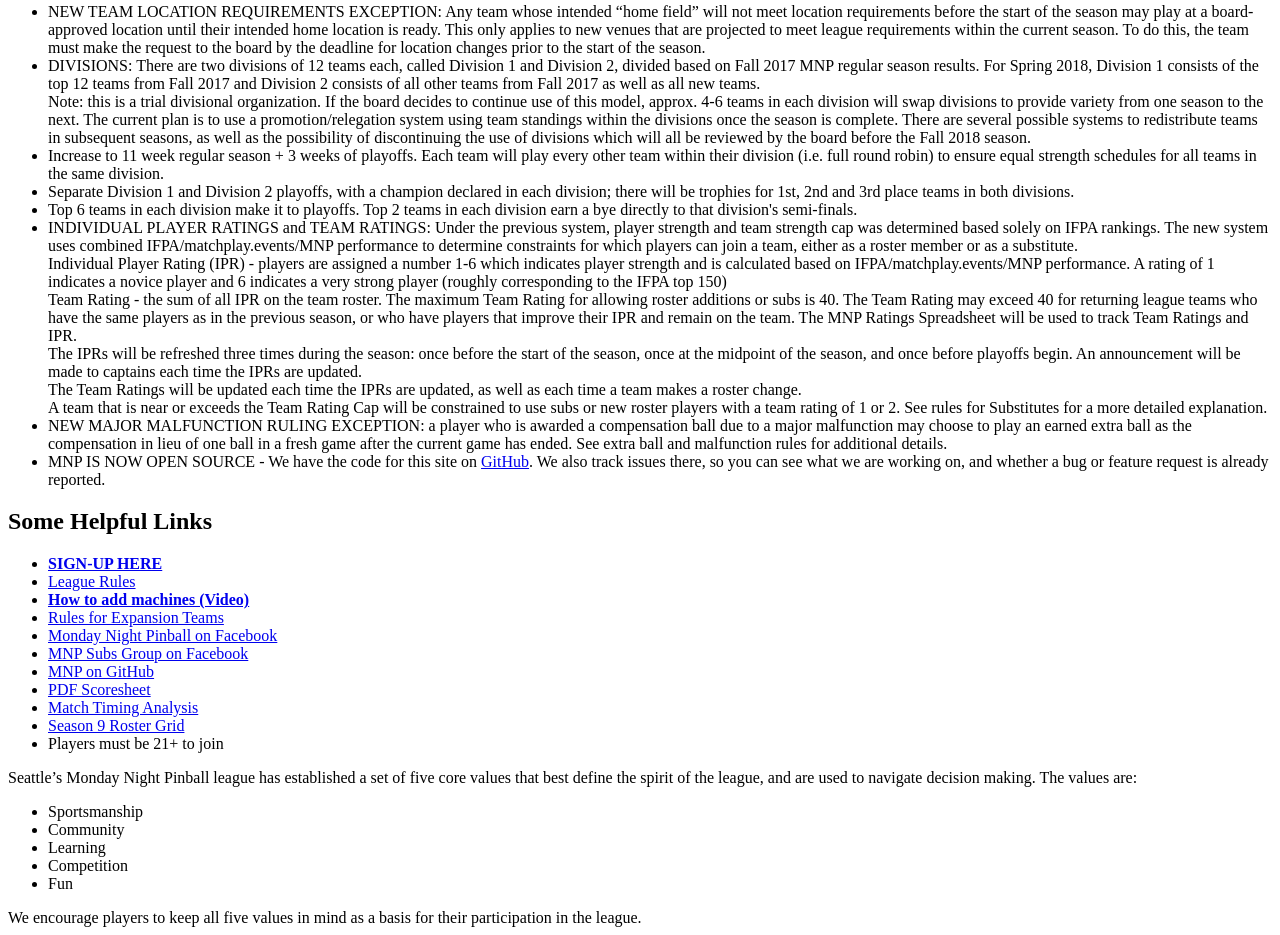
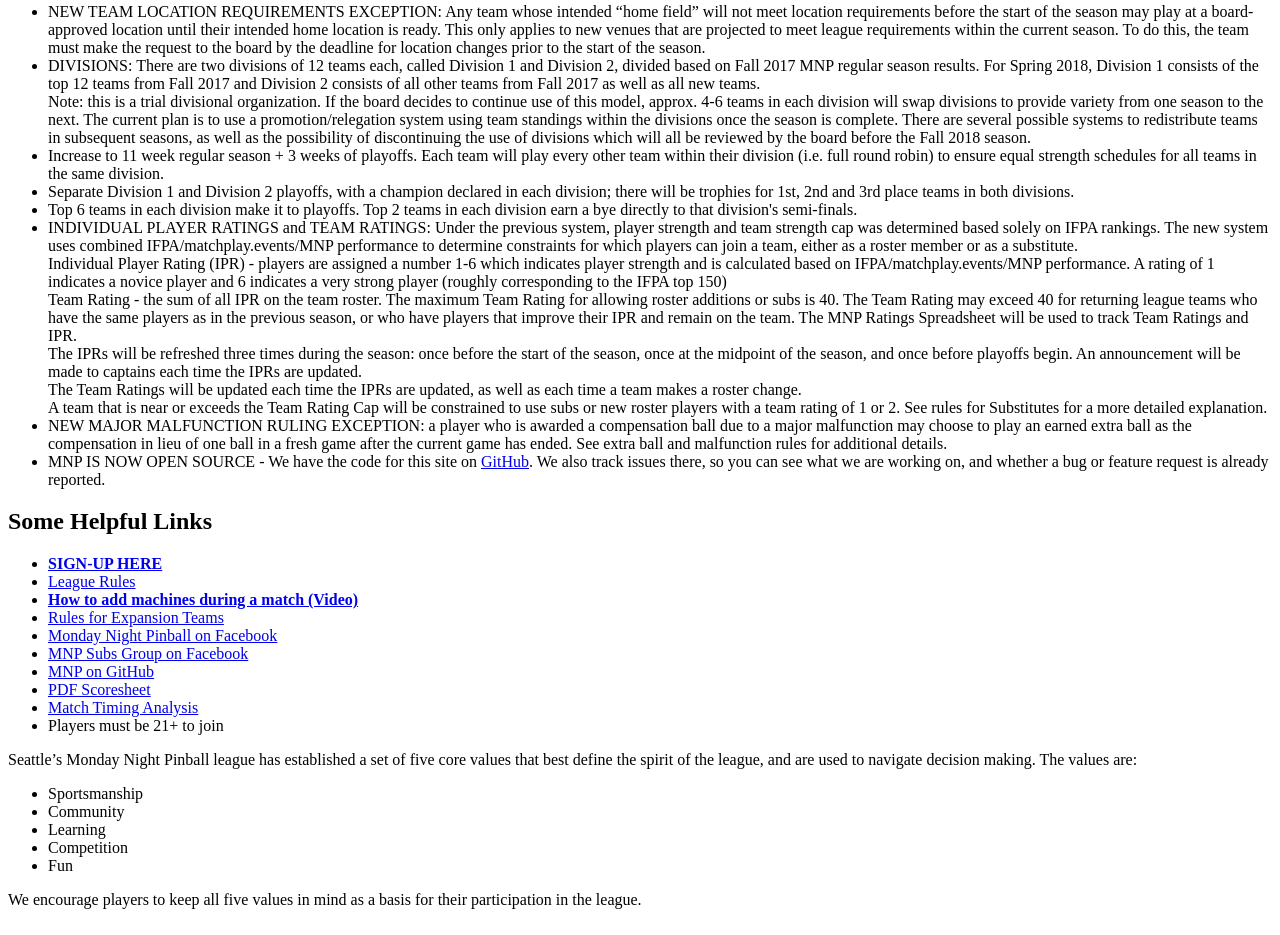
Before and after one commit to mondaynightpinball/main, a website: page template/index.html in a window 1280 px wide. Shown: the part 232-1167 px from the top of the page. Drawn offline with Linux system fonts and the light colour scheme.

Commit message:
Removing grid link...admins should just bookmark it

```diff
--- a/importers/import-ipr.js
+++ b/importers/import-ipr.js
@@ -1,4 +1,4 @@
-  'use strict';
+'use strict';
 
 const info = JSON.parse(require('fs').readFileSync('data/playerinfo.json'));
 const { players } = info;
--- a/template/index.html
+++ b/template/index.html
@@ -59,14 +59,13 @@
 <ul class="links">
 <li><b><a href="/signup">SIGN-UP HERE</a></b></li>
 <li><a href="/rules">League Rules</a></li>
-<li><b><a href="/MNP_HOWTO_venue_machines.mp4">How to add machines (Video)</a></b></li>
+<li><b><a href="/MNP_HOWTO_venue_machines.mp4">How to add machines during a match (Video)</a></b></li>
 <li><a href="/new-teams">Rules for Expansion Teams</a></li>
 <li><a href="http://facebook.com/SeattleMondayNightPinball">Monday Night Pinball on Facebook</a></li>
 <li><a href="https://www.facebook.com/groups/1629793610612232/">MNP Subs Group on Facebook</a></li>
 <li><a href="https://github.com/mondaynightpinball/main">MNP on GitHub</a></li>
 <li><a href="/F16/scoresheetV5.pdf">PDF Scoresheet</a></li>
 <li><a href="http://pinballstats.info/MNP-timing/">Match Timing Analysis</a></li>
-<li><a href="https://docs.google.com/spreadsheets/d/1CPbo2QML2_XW3FslzIP2F6Q6-m0fnJGbybfFfSZ83kQ/edit">Season 9 Roster Grid</a></li>
 <!-- TODO Add the report-an-issue page
 <li><a href="/report-an-issue">Report an Issue</a> with the MNP website, scoring, standings, or other technical concerns.</li>
 -->
```
